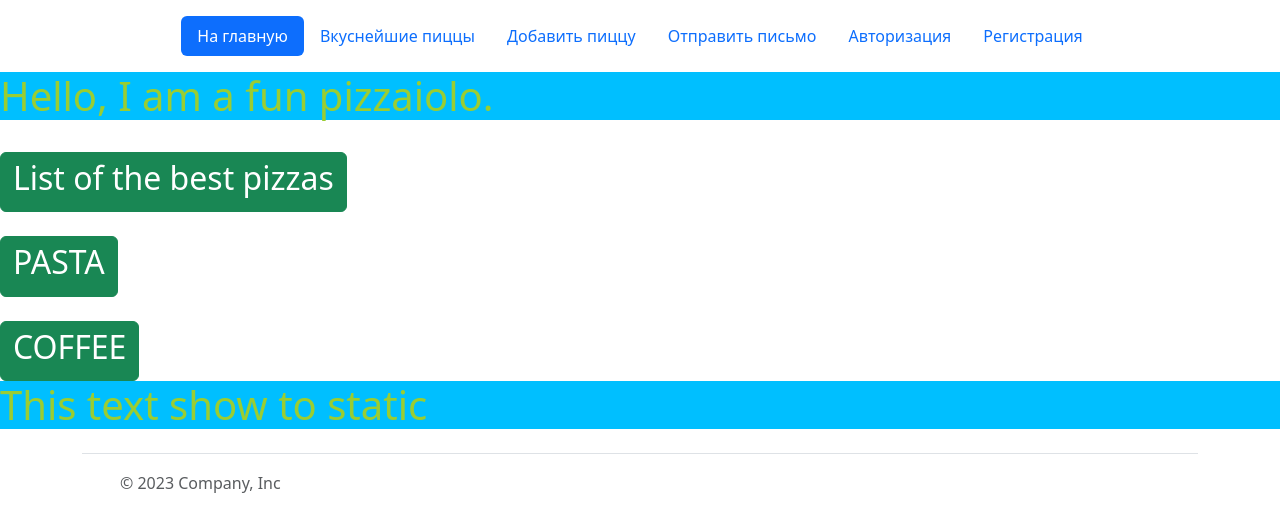
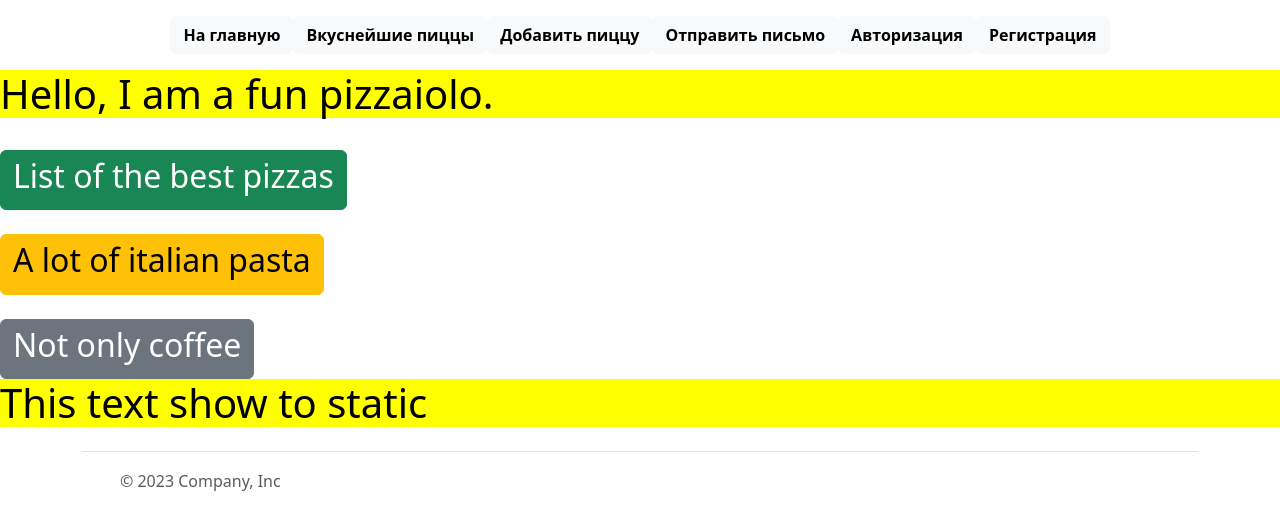
Before and after one commit to Dmitriy-Bitsenko/pizzeria, a Django app: page /pizza/ in a window 1280 px wide. Shown: the top 532 px of the page. Run offline with Django 4.2, Linux system fonts and the light colour scheme.

Commit message:
small fixes

```diff
--- a/pizza/templates/pizza/auth/login.html
+++ b/pizza/templates/pizza/auth/login.html
@@ -8,9 +8,7 @@
     <div class="container">
         <form method="post">
             {% csrf_token %}
-
-            {{ form.as_p}}
-
+            {{ form.as_div}}
             <input type="submit" class="btn btn-primary" value="Войти">
         </form>
 
--- a/pizza/templates/pizza/index.html
+++ b/pizza/templates/pizza/index.html
@@ -1,7 +1,7 @@
 {% extends 'base.html' %}
 
 {% block title %}
-    Pizzeria - fun pizzaiolo
+    Pizzeria - cheerful pizzaiolo
 {% endblock %}
 {% block content %}
 
@@ -11,9 +11,9 @@
     <br>
     <a class="btn btn-success" href="/pizza/pizza_list/"><h2>List of the best pizzas</h2></a><br>
     <br>
-    <a class="btn btn-success" href="/pizza/pizza_list/?id=2&name=PASTA"><h2>PASTA</h2></a><br>
+    <a class="btn btn-warning" href="/pizza/pizza_list/?id=2&name=PASTA"><h2>A lot of italian pasta</h2></a><br>
     <br>
-    <a class="btn btn-success" href="/pizza/pizza_list/?id=2&name=PASTA"><h2>COFFEE</h2></a>
+    <a class="btn btn-secondary" href="/pizza/pizza_list/?id=2&name=PASTA"><h2>Not only coffee</h2></a>
 
 
 <h1> This text show to static</h1>
--- a/pizza/templates/pizza/pizza_add.html
+++ b/pizza/templates/pizza/pizza_add.html
@@ -1,7 +1,7 @@
 {% extends 'base.html' %}
 
 {% block title %}
-    Add pizza
+    Добавить пиццу
 {% endblock %}
 {% block content %}
     <form method="post">
--- a/pizza/urls.py
+++ b/pizza/urls.py
@@ -1,6 +1,5 @@
 
 from django.urls import path
-
 
 from pizza.views import *
 
--- a/pizza/views.py
+++ b/pizza/views.py
@@ -1,6 +1,8 @@
+from django.contrib.auth.decorators import permission_required
 from django.shortcuts import render, get_object_or_404, redirect
 
 from django.http import HttpResponse, HttpResponseRedirect
+from django.utils.decorators import method_decorator
 
 from .models import Pizza
 
@@ -13,6 +15,10 @@ from django.core.paginator import Paginator
 from django.core.mail import send_mail, send_mass_mail
 
 from django.conf import settings
+
+from basket.forms import BasketAddProductForm
+
+from django.views.generic import ListView, DetailView, CreateView, UpdateView, DeleteView
 
 # Create your views here.
 
@@ -109,9 +115,10 @@ def pizza_add(request):
 def pizza_detail(request, pizza_id):
     #  pizza = Pizza.objects.get(pk=pizza_id)
     pizza = get_object_or_404(Pizza, pk=pizza_id)
+    basket_form = BasketAddProductForm()
     #  context['pizza_item'] = pizza
 
-    return render(request, 'pizza/pizza_info.html', {'pizza_item': pizza})
+    return render(request, 'pizza/pizza_info.html', {'pizza_item': pizza, 'basket_form': basket_form})
 
 
 def user_registration(request):
--- a/pizzeria/static/css/index.css
+++ b/pizzeria/static/css/index.css
@@ -1,5 +1,5 @@
 h1 {
-    color: yellowgreen;
-    background: deepskyblue;
+    color: black;
+    background: yellow;
 
 }
--- a/pizzeria/urls.py
+++ b/pizzeria/urls.py
@@ -29,6 +29,7 @@ urlpatterns = [
     path('admin/', admin.site.urls),
     path('pizza/', include('pizza.urls')),
     path('pizza/pizza_list/', pizza_list),
+    path('basket/', include('basket.urls')),
 ]
 
 if settings.DEBUG:
--- a/templates/inc/_footer.html
+++ b/templates/inc/_footer.html
@@ -6,11 +6,10 @@
             </a>
             <span class="mb-3 mb-md-0 text-body-secondary">© 2023 Company, Inc</span>
         </div>
-
         <ul class="nav col-md-4 justify-content-end list-unstyled d-flex">
             <li class="ms-3"><a class="text-body-secondary" href="#"><svg class="bi" width="24" height="24"><use xlink:href="#twitter"></use></svg></a></li>
-      <li class="ms-3"><a class="text-body-secondary" href="https://www.reddit.com"><svg class="bi" width="24" height="24"><use xlink:href="#instagram"></use></svg></a></li>
-      <li class="ms-3"><a class="text-body-secondary" href="https://www.vk.com"><svg class="bi" width="24" height="24"><use xlink:href="https://www.vk.com"></use></svg></a></li>
+            <li class="ms-3"><a class="text-body-secondary" href="#"><svg class="bi" width="24" height="24"><use xlink:href="#instagram"></use></svg></a></li>
+            <li class="ms-3"><a class="text-body-secondary" href="#"><svg class="bi" width="24" height="24"><use xlink:href="#facebook"></use></svg></a></li>
         </ul>
     </footer>
 </div>
--- a/templates/inc/_header.html
+++ b/templates/inc/_header.html
@@ -1,15 +1,15 @@
 <header class="d-flex justify-content-center py-3">
     <ul class="nav nav-pills">
-        <li class="nav-item"><a href="{% url 'index_pizza' %}" class="nav-link active" aria-current="page">На главную</a></li>
-        <li class="nav-item"><a href="{% url 'list_pizza' %}" class="nav-link">Вкуснейшие пиццы</a></li>
-        <li class="nav-item"><a href="{% url 'add_pizza' %}" class="nav-link">Добавить пиццу</a></li>
-        <li class="nav-item"><a href="{% url 'contact_email' %}" class="nav-link">Отправить письмо</a></li>
+        <li class="nav-item"><a href="{% url 'index_pizza' %}" class="btn btn-light" aria-current="page"><b>На главную</b></a></li>
+        <li class="nav-item"><a href="{% url 'list_pizza' %}" class="btn btn-light"><b>Вкуснейшие пиццы</b></a></li>
+        <li class="nav-item"><a href="{% url 'add_pizza' %}" class="btn btn-light"><b>Добавить пиццу</b></a></li>
+        <li class="nav-item"><a href="{% url 'contact_email' %}" class="btn btn-light"><b>Отправить письмо</b></a></li>
 
         {% if request.user.is_anonymous %}
-            <li class="nav-item"><a href="{% url 'log in' %}" class="nav-link">Авторизация</a></li>
-            <li class="nav-item"><a href="{% url 'regis' %}" class="nav-link">Регистрация</a></li>
+            <li class="nav-item"><a href="{% url 'log in' %}" class="btn btn-light"><b>Авторизация</b></a></li>
+            <li class="nav-item"><a href="{% url 'regis' %}" class="btn btn-light"><b>Регистрация</b></a></li>
         {% else %}
-            <li class="nav-item"><a href="{% url 'log out' %}" class="nav-link">Выйти</a></li>
+            <li class="nav-item"><a href="{% url 'log out' %}" class="nav-link"><b>Выйти</a></li>
         {% endif %}
     </ul>
 </header>
```
Also changed, not shown: pizza/forms.py (+8 -1 lines), pizza/templates/pizza/pizza_all.html (+4 -6 lines), pizza/templates/pizza/pizza_edit.html (+46 -9 lines), pizza/templates/pizza/pizza_info.html (+17 -6 lines), pizzeria/settings.py (+7 -2 lines). Lines whose indentation alone changed are shown as unchanged.
